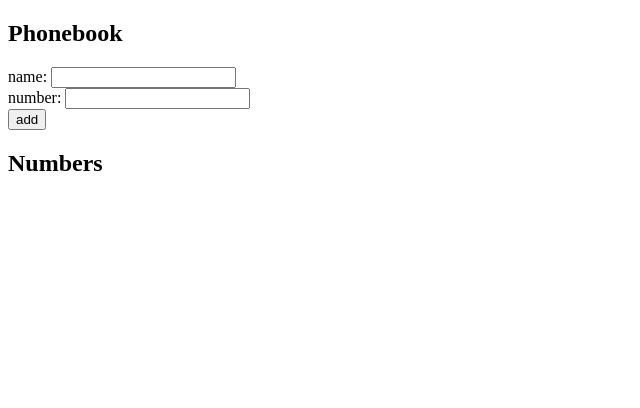
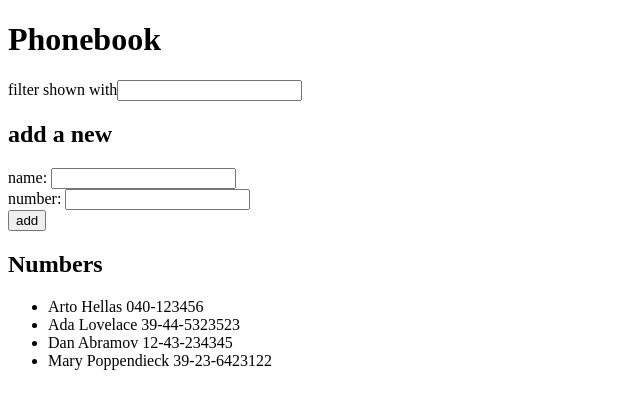
Before and after one commit to matnreyes/FullstackOpen2022, a React (Create React App) app in the folder part2/phonebook/: page / in a window 1280 px wide. Shown: the top 408 px of the page, without its empty margins (0-640 px from the left). Built offline with nearby package versions, Linux system fonts and the light colour scheme.

Commit message:
added search

```diff
--- a/part2/phonebook/src/App.js
+++ b/part2/phonebook/src/App.js
@@ -1,9 +1,15 @@
 import { useState } from 'react'
 
 const App = () => {
-  const [persons, setPersons] = useState([])
   const [newName, setNewName] = useState('')
   const [newNumber, setNewNumber] = useState('')
+  const [newSearch, setNewSearch] = useState('')
+  const [persons, setPersons] = useState([
+    { name: 'Arto Hellas', number: '040-123456', id: 1 },
+    { name: 'Ada Lovelace', number: '39-44-5323523', id: 2 },
+    { name: 'Dan Abramov', number: '12-43-234345', id: 3 },
+    { name: 'Mary Poppendieck', number: '39-23-6423122', id: 4 }
+  ])
 
   const handleNewName = (e) => {
     setNewName(e.target.value)
@@ -22,11 +28,17 @@ const App = () => {
     setNewNumber('')
   }
 
+  const handleSearch = (e) => {
+    setNewSearch(e.target.value)
+  }
+
   const findDupe = (newName) => persons.some(p => p.name === newName)
 
   return (
     <div>
-      <h2>Phonebook</h2>
+      <h1>Phonebook</h1>
+      <div>filter shown with<input value={newSearch} onChange={handleSearch}/></div>
+      <h2>add a new</h2>
       <form onSubmit={handleSubmit}>
         <div>name: <input value={newName} onChange={handleNewName}/></div>
         <div>number: <input value={newNumber} onChange={handleNewNumber}/></div>
```
